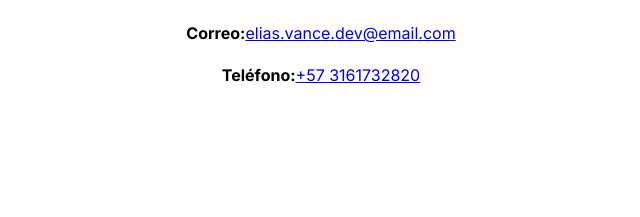
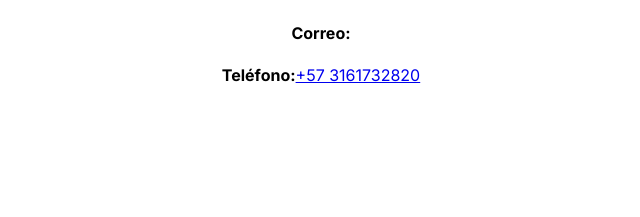
Before and after one commit to anayspenaobregon26-commits/MI-LANDING-PAGE, a plain HTML site: page index.html in a window 1280 px wide. Shown: the part 583-800 px from the top of the page, without its empty margins (319-959 px from the left). Drawn offline with Linux system fonts and the light colour scheme.

Commit message:
Update index.html

```diff
--- a/index.html
+++ b/index.html
@@ -29,7 +29,7 @@
                 Contadora Pública con experiencia en registros contables, elaboración de estados financieros y cumplimiento tributario. Perfil analítico, organizado y orientado a resultados.
             </p>
             <div class="contact-info">
-                <p><strong>Correo:</strong><a href="mailto:anayspenaobregon26@gmail.com">elias.vance.dev@email.com</a></p>
+                <p><strong>Correo:</strong><a href="mailto:anayspenaobregon26@gmail.com"></a></p>
                 <p><strong>Teléfono:</strong><a href="http://wa.me/+573161732820" target="_blank" rel="noopener noreferrer">+57 3161732820</a></p>
             </div>
         </div>
```
